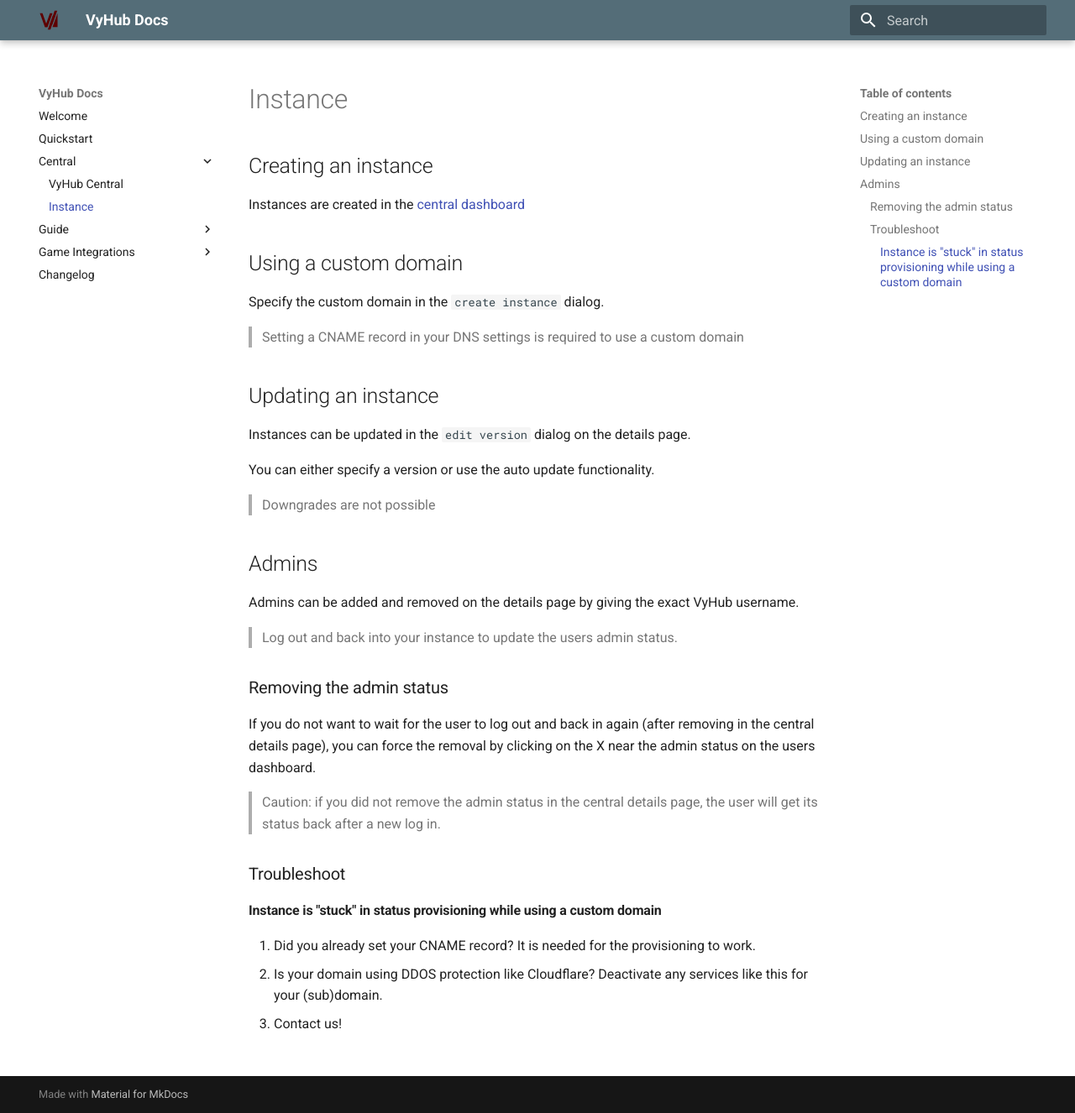
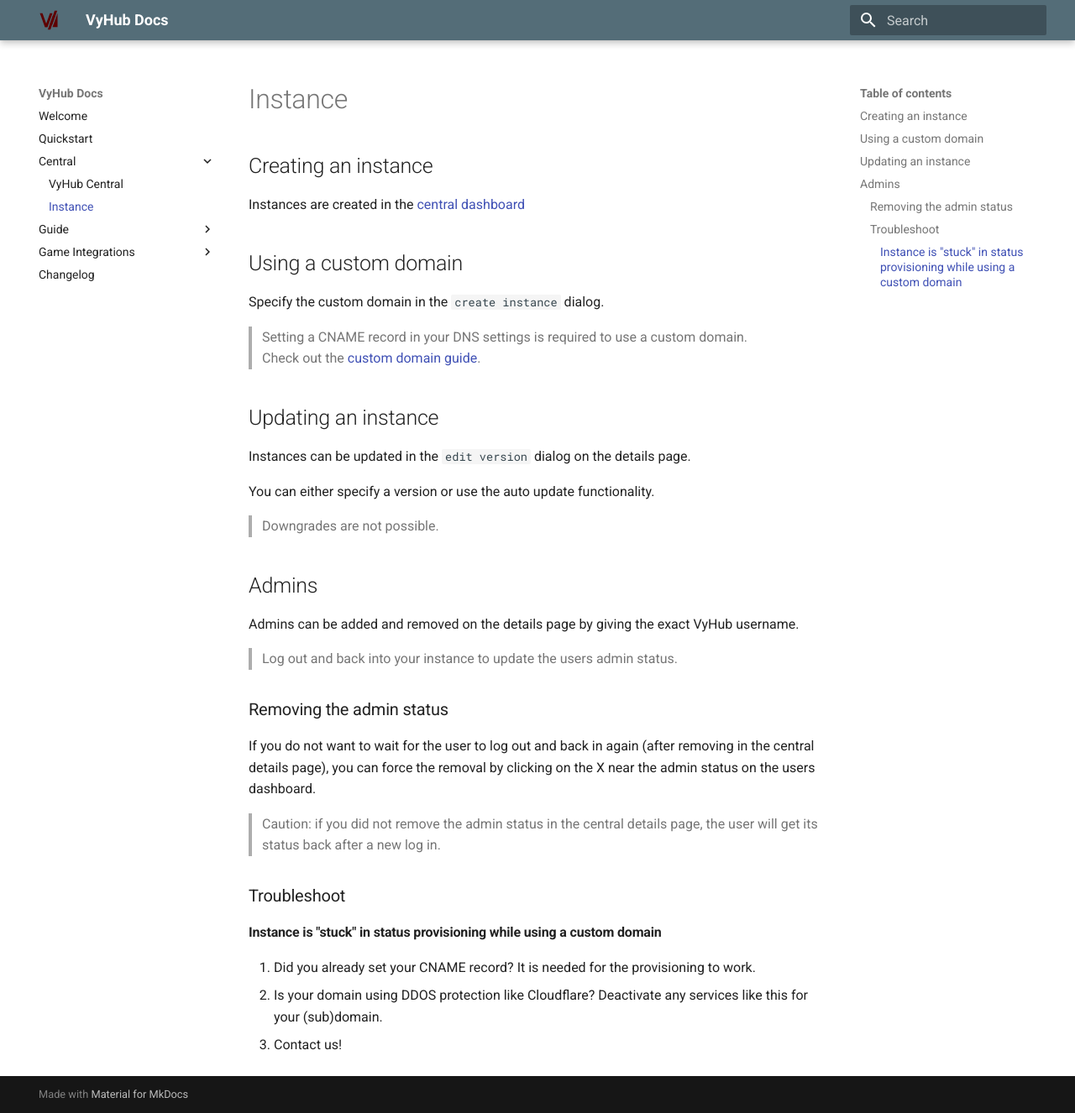
Before and after one commit to nyx-project/vyhub-documentation, an MkDocs documentation site: the page built from docs/central/instance.md, in a window 1280 px wide and 1326 px high. Shown: the whole window at 84% size. Built offline with MkDocs 1.6.1 and Material for MkDocs 9.7.7, drawn with Linux system fonts in a browser that asks for light colours; the version menu is left out.

Commit message:
Add custom domain guide

```diff
--- a/docs/central/instance.md
+++ b/docs/central/instance.md
@@ -9,7 +9,8 @@
 
 Specify the custom domain in the `create instance` dialog.
 
-> Setting a CNAME record in your DNS settings is required to use a custom domain
+> Setting a CNAME record in your DNS settings is required to use a custom domain.
+> Check out the [custom domain guide](custom_domain.md).
 
 ## Updating an instance
 
@@ -17,7 +18,7 @@
 
 You can either specify a version or use the auto update functionality.
 
-> Downgrades are not possible
+> Downgrades are not possible.
 
 ## Admins
 
```
Also changed, not shown: docs/central/custom_domain.md (added, +48 -0 lines), docs/assets/custom_domain_guide/domain_add_cart.jpg (added), docs/assets/custom_domain_guide/example_domain_search.jpg (added), docs/assets/custom_domain_guide/instance_details_page.jpg (added).
